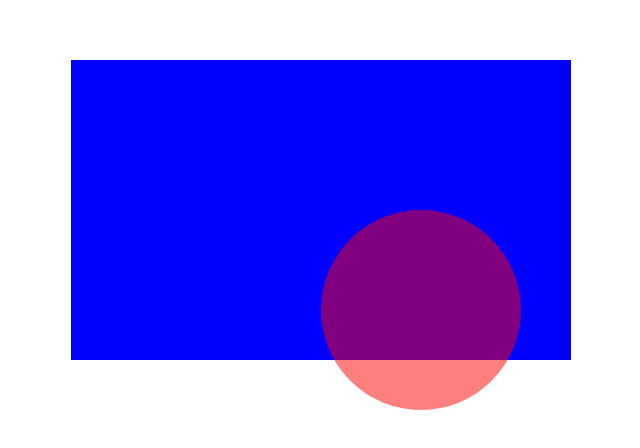
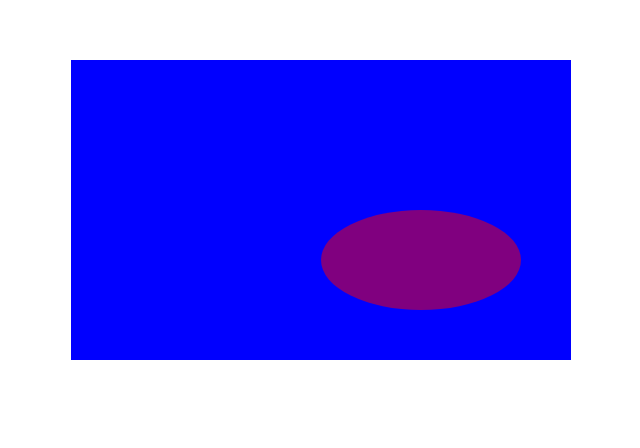
Before and after one commit to keshavRya/CSS_101, a plain HTML site: page CSS_Positioning/index.html in a window 1280 px wide. Shown: the part 148-596 px from the top of the page, without its empty margins (137-777 px from the left). Drawn offline with Linux system fonts and the light colour scheme.

Commit message:
top and bottom together can override height: auto (same for width) to stretch squeeze the element

```diff
--- a/CSS_Positioning/index.html
+++ b/CSS_Positioning/index.html
@@ -19,12 +19,13 @@
     .red-circle{
       background-color: red;
       width: 200px;
-      height: 200px;
+      height: auto;
       border-radius: 50%;
 
       position: absolute;
       top: 150px;
       left: 250px;
+      bottom: 50px;
 
       z-index: 1;
 
```
